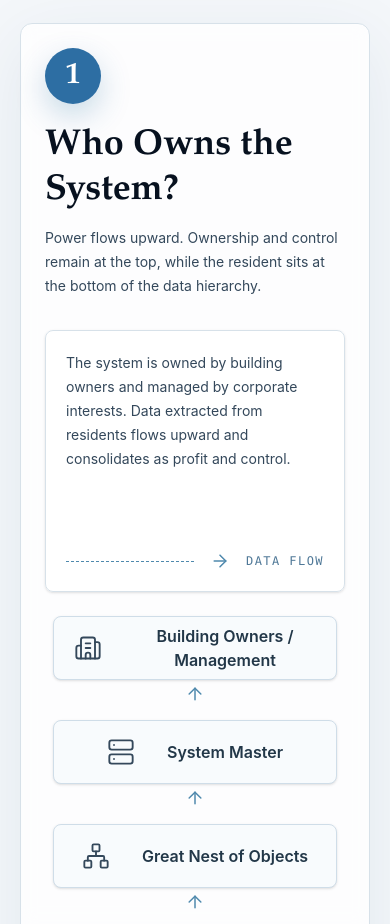
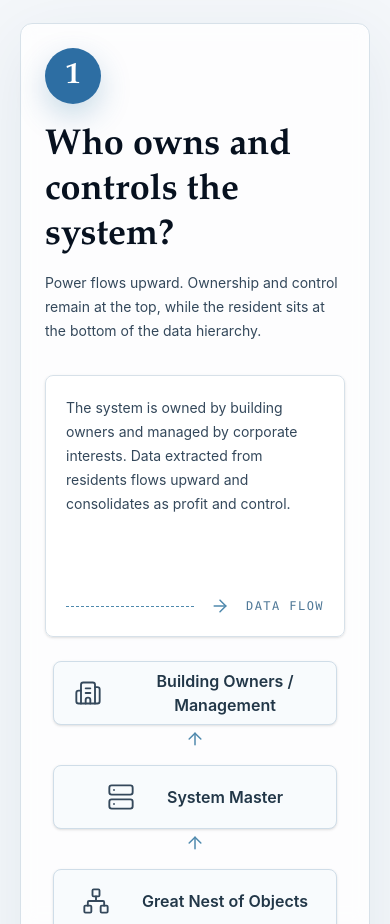
Before and after one commit to Tanny-Griz/a-song-for-sleep, a Next.js app: page /analysis in a window 390 px wide. Shown: the part 1400-2324 px from the top of the page. Built offline with nearby package versions, Linux system fonts and the light colour scheme.

Commit message:
Fix incomplete profile tablet layout, text

```diff
--- a/components/analysis/OwnershipQuestionCard.tsx
+++ b/components/analysis/OwnershipQuestionCard.tsx
@@ -39,7 +39,7 @@ export function OwnershipQuestionCard() {
         </div>
         <div>
           <h2 className="font-serif text-4xl font-semibold leading-tight text-[#07111f]">
-            Who Owns the System?
+            Who owns and controls the system?
           </h2>
           <p className="mt-3 max-w-2xl text-sm leading-6 text-[#34485b]">
             Power flows upward. Ownership and control remain at the top, while
--- a/components/home/IncompleteProfileSection.tsx
+++ b/components/home/IncompleteProfileSection.tsx
@@ -61,8 +61,8 @@ export function IncompleteProfileSection() {
           </div>
         </div>
 
-        <div className="grid gap-8 lg:grid-cols-[0.28fr_0.72fr] lg:items-center">
-          <div className="promise-reveal lg:border-r lg:border-[#ead9d7] lg:pr-10">
+        <div className="grid gap-8 xl:grid-cols-[0.28fr_0.72fr] xl:items-center">
+          <div className="promise-reveal xl:border-r xl:border-[#ead9d7] xl:pr-10">
             <div className="mb-5">
               <span className="mb-4 grid size-14 place-items-center rounded-full border border-[#d77d78] bg-white/72 text-[#b94842] shadow-sm">
                 <TriangleAlert aria-hidden="true" className="size-7" strokeWidth={1.7} />
```
